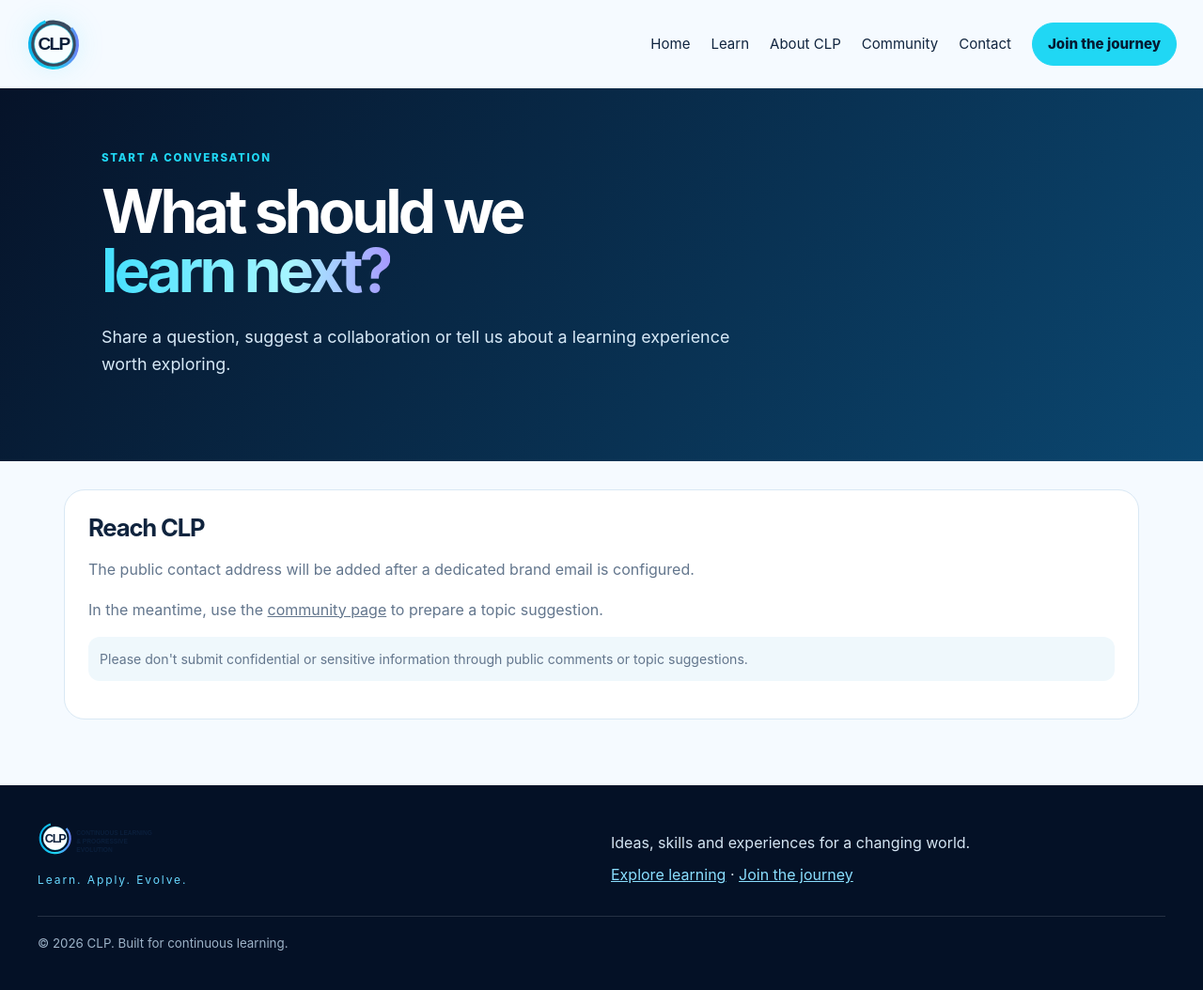
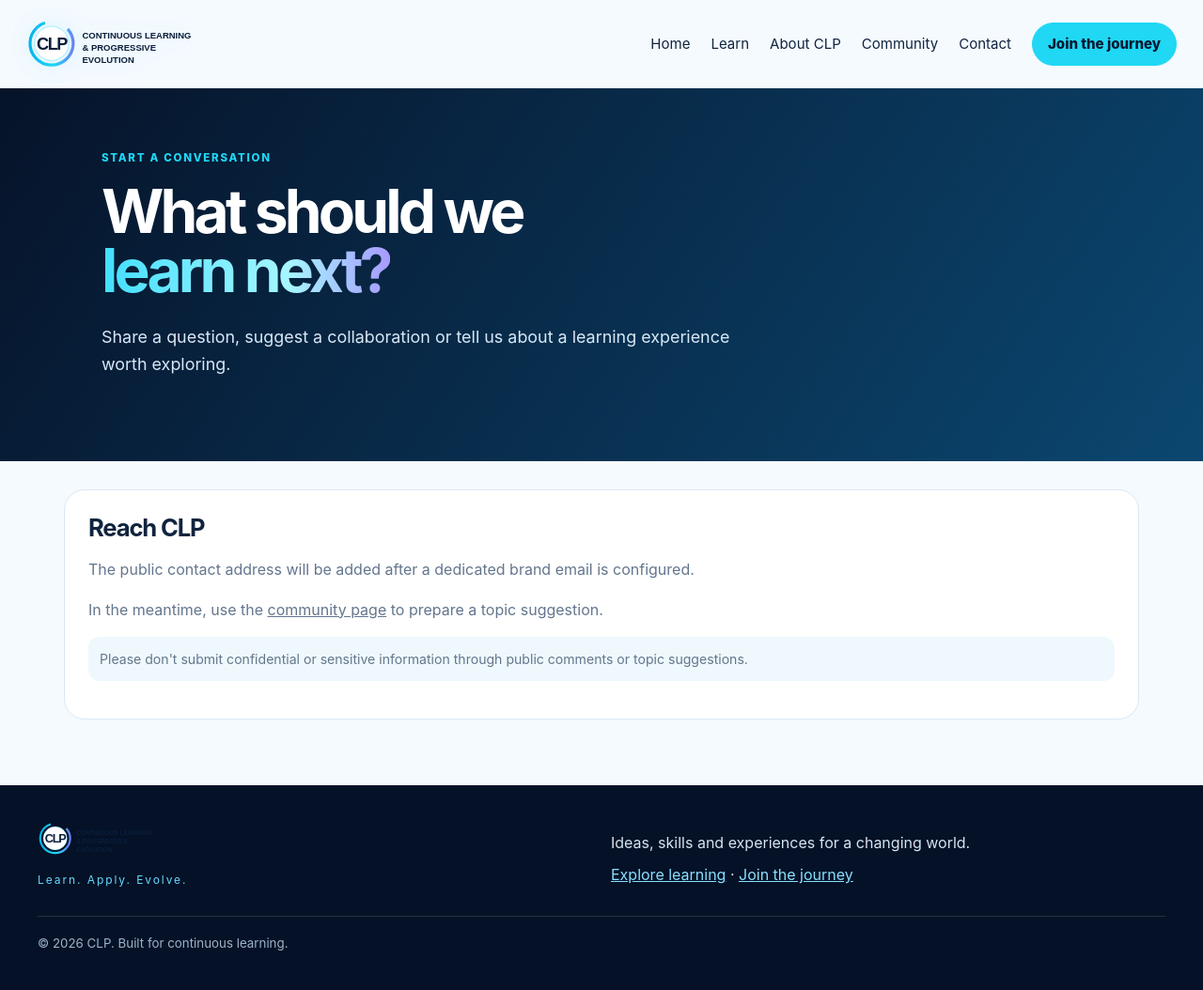
Before and after one commit to sanjeevkshu/clp, a Jekyll site: the page built from contact.md, in a window 1280 px wide. Shown: the whole page at 94% size. Built offline with Jekyll 4.4.1, drawn with Linux system fonts in a browser that asks for light colours.

Commit message:
Keep compact CLP mark homepage-only; preserve inner-page branding

```diff
--- a/_includes/header.html
+++ b/_includes/header.html
@@ -1 +1 @@
-<header class="site-header"><a class="brand" href="{{ '/' | relative_url }}" aria-label="CLP home"><img src="{{ '/assets/images/clp-mark.svg' | relative_url }}" alt="CLP" width="58" height="58"></a><button class="nav-toggle" aria-expanded="false" aria-controls="site-nav">Menu</button><nav id="site-nav" class="site-nav" aria-label="Main navigation"><a href="{{ '/' | relative_url }}">Home</a><a href="{{ '/learn/' | relative_url }}">Learn</a><a href="{{ '/about/' | relative_url }}">About CLP</a><a href="{{ '/community/' | relative_url }}">Community</a><a href="{{ '/contact/' | relative_url }}">Contact</a><a class="button button-small" href="{{ '/community/' | relative_url }}">Join the journey</a></nav></header>
+<header class="site-header"><a class="brand" href="{{ '/' | relative_url }}" aria-label="CLP home"><img src="{% if page.url == '/' %}{{ '/assets/images/clp-mark.svg' | relative_url }}{% else %}{{ '/assets/images/clp-logo.svg' | relative_url }}{% endif %}" alt="{% if page.url == '/' %}CLP{% else %}CLP — Continuous Learning & Progressive Evolution{% endif %}" width="{% if page.url == '/' %}58{% else %}190{% endif %}" height="58"></a><button class="nav-toggle" type="button" aria-expanded="false" aria-controls="site-nav">Menu</button><nav id="site-nav" class="site-nav" aria-label="Main navigation"><a href="{{ '/' | relative_url }}">Home</a><a href="{{ '/learn/' | relative_url }}">Learn</a><a href="{{ '/about/' | relative_url }}">About CLP</a><a href="{{ '/community/' | relative_url }}">Community</a><a href="{{ '/contact/' | relative_url }}">Contact</a><a class="button button-small" href="{{ '/community/' | relative_url }}">Join the journey</a></nav></header>
```
